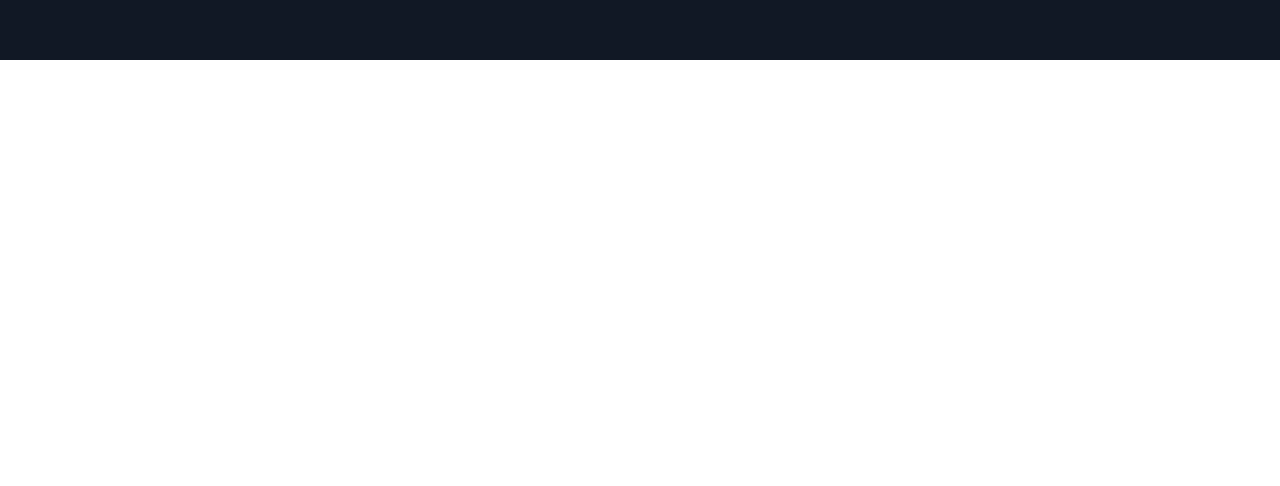
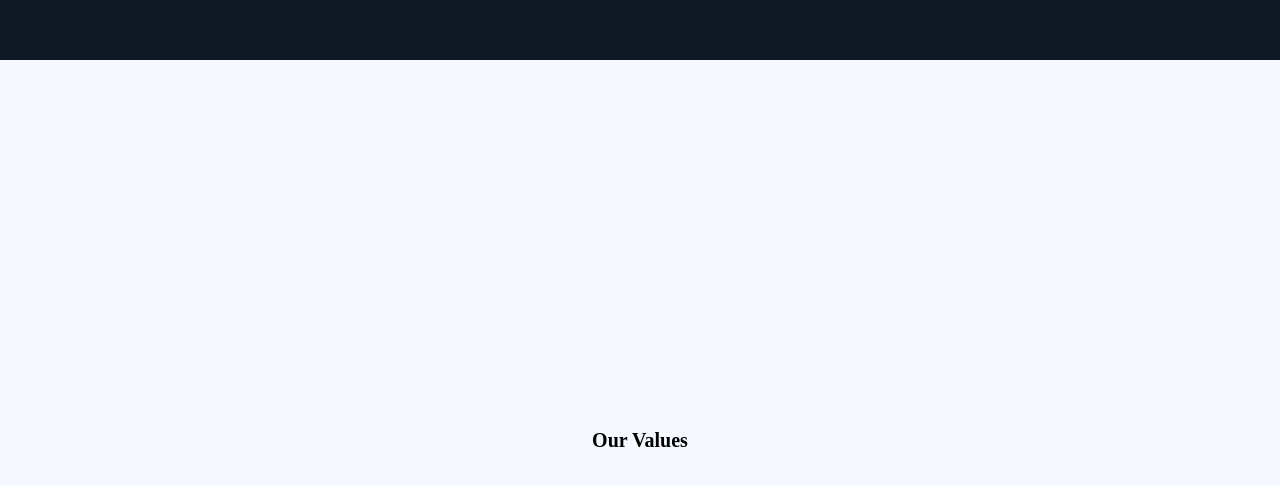
Before and after one commit to nielsmichael/anchor-website, a Next.js app: page / in a window 1280 px wide. Shown: the part 5838-6324 px from the top of the page. Before the commit the page ends 5898 px from the top, so only its background shows below. Built offline with nearby package versions, Linux system fonts and the light colour scheme.

Commit message:
Add values component

```diff
--- a/components/pastwork.tsx
+++ b/components/pastwork.tsx
@@ -16,7 +16,7 @@ const PastWork = () => (
             <ProjectLeft progress={progress}>
               <div>Home renovations on 412 Lee Ave.</div>
               <div className="text-3xl md:text-4xl font-semibold">
-                Yearly Income: $16,200
+                Annual Income: $16,200
               </div>
             </ProjectLeft>
             <ProjectRight progress={progress}>
@@ -24,7 +24,7 @@ const PastWork = () => (
                 src="/assets/properties/"
                 layout="responsive"
                 width={840}
-                height={1640}
+                height={1620}
                 alt="Image alt"
               />
             </ProjectRight>
@@ -40,7 +40,7 @@ const PastWork = () => (
             <ProjectLeft progress={progress}>
               <div>Home renovations on 412 Lee Ave.</div>
               <div className="text-3xl md:text-4xl font-semibold">
-                Yearly Income: $16,200
+                Annual Income: $16,200
               </div>
             </ProjectLeft>
             <ProjectRight progress={progress}>
@@ -48,7 +48,7 @@ const PastWork = () => (
                 src="/assets/properties/"
                 layout="responsive"
                 width={840}
-                height={1640}
+                height={1620}
                 alt="Image alt"
               />
             </ProjectRight>
@@ -64,7 +64,7 @@ const PastWork = () => (
             <ProjectLeft progress={progress}>
               <div>Home renovations on 412 Lee Ave.</div>
               <div className="text-3xl md:text-4xl font-semibold">
-                Yearly Income: $16,200
+                Annual Income: $16,200
               </div>
             </ProjectLeft>
             <ProjectRight progress={progress}>
@@ -72,7 +72,7 @@ const PastWork = () => (
                 src="/assets/properties/"
                 layout="responsive"
                 width={840}
-                height={1640}
+                height={1620}
                 alt="Image alt"
               />
             </ProjectRight>
--- /dev/null
+++ b/components/values.tsx
@@ -0,0 +1,11 @@
+import React from 'react'
+
+const Values: React.FC = () => (
+  <section className='bg-anchor-white min-h-screen flex flex-col justify-center gap-16 md:gap-32'>
+    <div className='flex flex-col justify-center items-center'>
+      <h3 className='text-xl mb-10 font-semibold text-center'>Our Values</h3>
+    </div>
+  </section>
+)
+
+export default Values
--- a/pages/index.tsx
+++ b/pages/index.tsx
@@ -5,6 +5,7 @@ import Masthead from '../components/masthead'
 import AboutAnchor from '../components/aboutanchor'
 import Services from '../components/services'
 import PastWork from '../components/pastwork'
+import Values from '../components/values'
 
 const Home: NextPage = () => {
   return (
@@ -18,6 +19,7 @@ const Home: NextPage = () => {
       <AboutAnchor />
       <Services />
       <PastWork />
+      <Values />
     </div>
   )
 }
```
